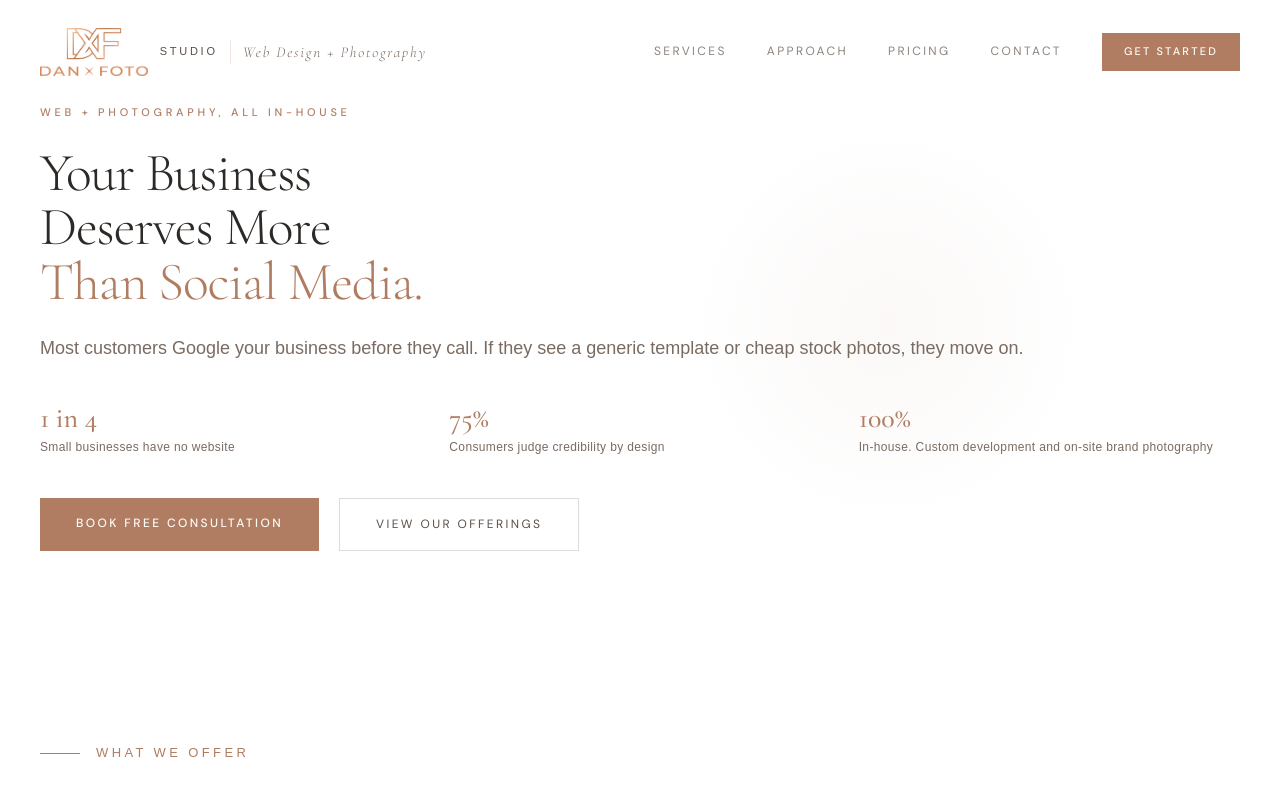
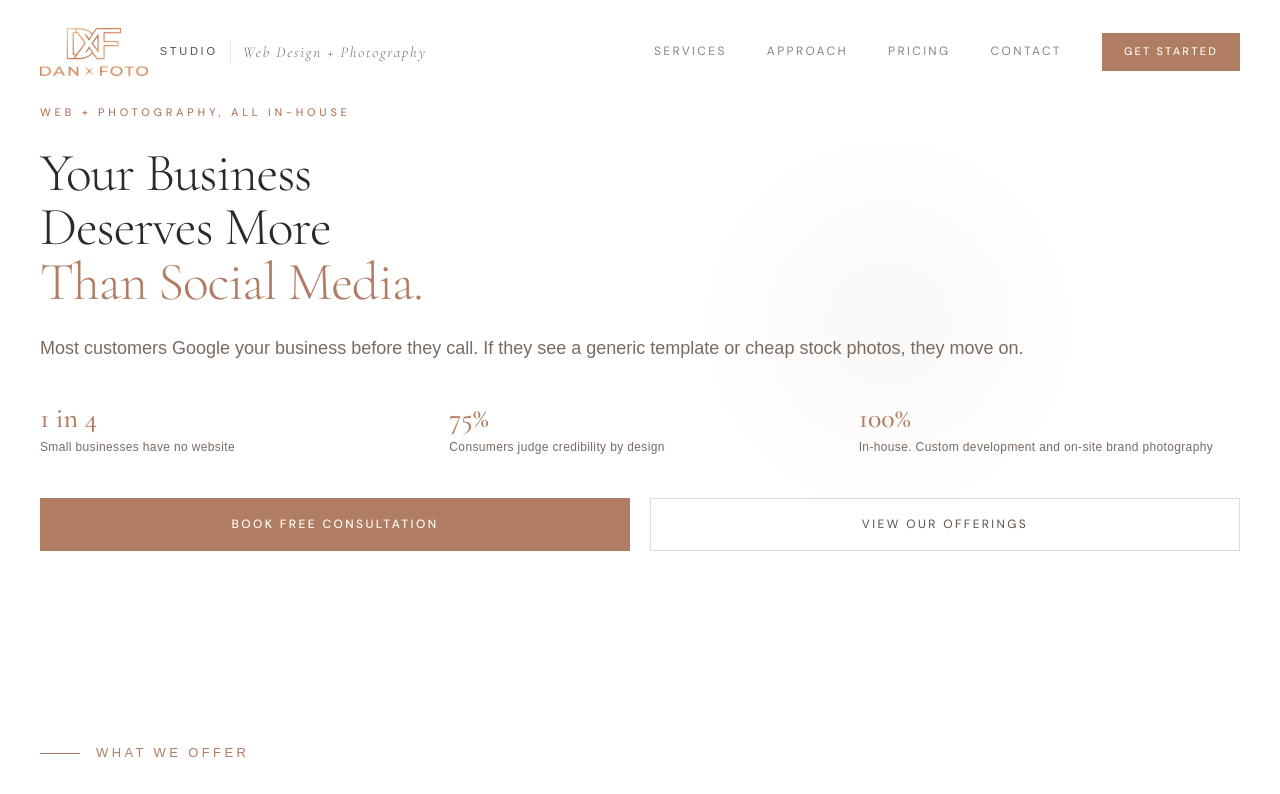
Before and after one commit to danielfan-pro/dxfstudio, a Next.js app: page / in a window 1280 px wide. Shown: the top 794 px of the page. Built offline with nearby package versions, Linux system fonts and the light colour scheme; a web font is replaced by a local one.

Commit message:
Match hero CTA sizes

```diff
--- a/components/Hero.js
+++ b/components/Hero.js
@@ -157,7 +157,11 @@ export default function Hero() {
               background: '#b07d62',
               padding: '16px 36px',
               textDecoration: 'none',
-              display: 'inline-block',
+              display: 'inline-flex',
+              alignItems: 'center',
+              justifyContent: 'center',
+              flex: '1 1 260px',
+              minWidth: '260px',
               transition: 'background 0.2s, transform 0.2s',
             }}
             onMouseEnter={e => { e.currentTarget.style.background = '#c49070'; e.currentTarget.style.transform = 'translateY(-2px)' }}
@@ -177,7 +181,11 @@ export default function Hero() {
               border: '1px solid rgba(45,41,38,0.16)',
               padding: '16px 36px',
               textDecoration: 'none',
-              display: 'inline-block',
+              display: 'inline-flex',
+              alignItems: 'center',
+              justifyContent: 'center',
+              flex: '1 1 260px',
+              minWidth: '260px',
               transition: 'border-color 0.2s, color 0.2s',
             }}
             onMouseEnter={e => { e.currentTarget.style.borderColor = '#b07d62'; e.currentTarget.style.color = '#b07d62' }}
```
